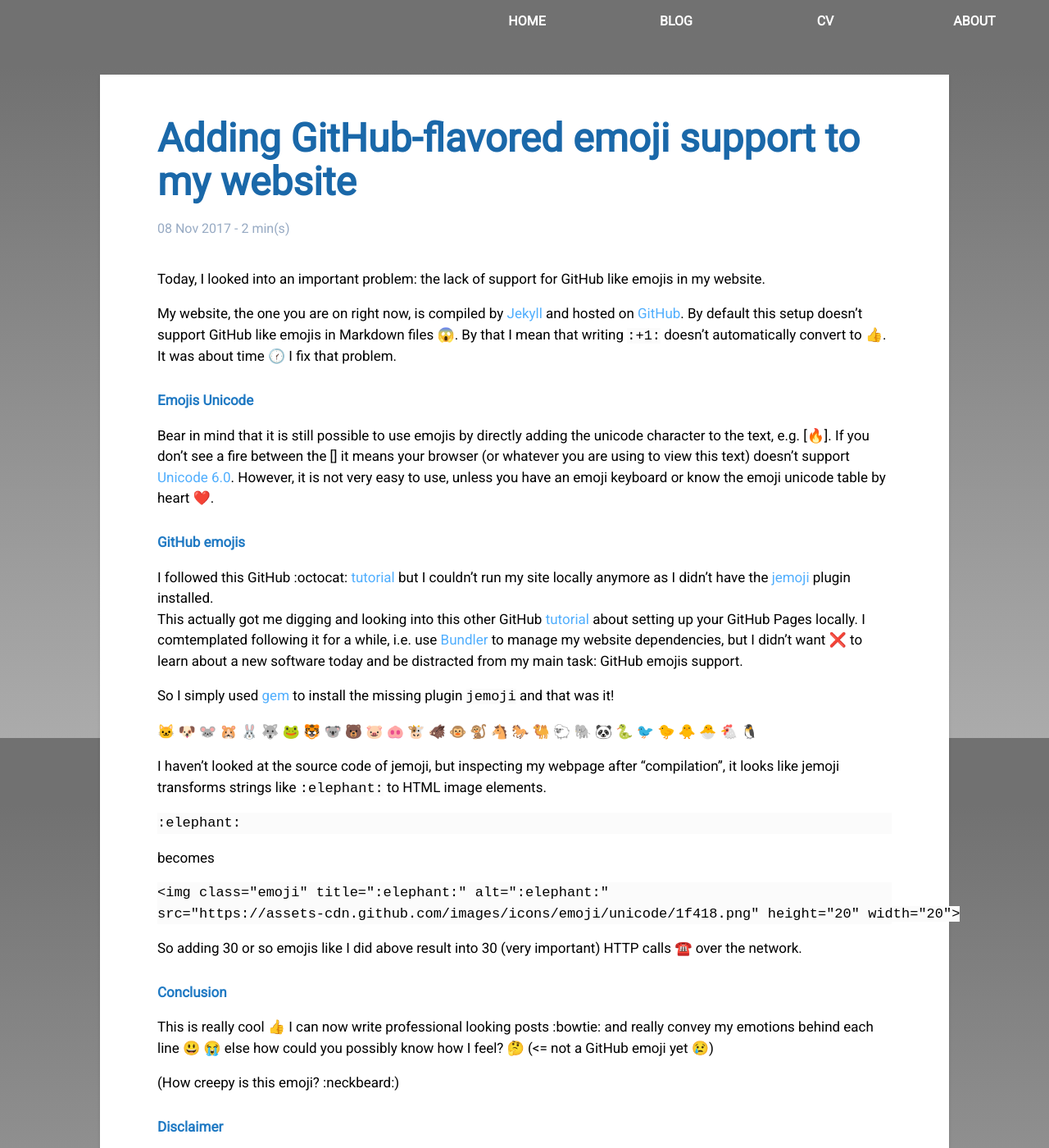
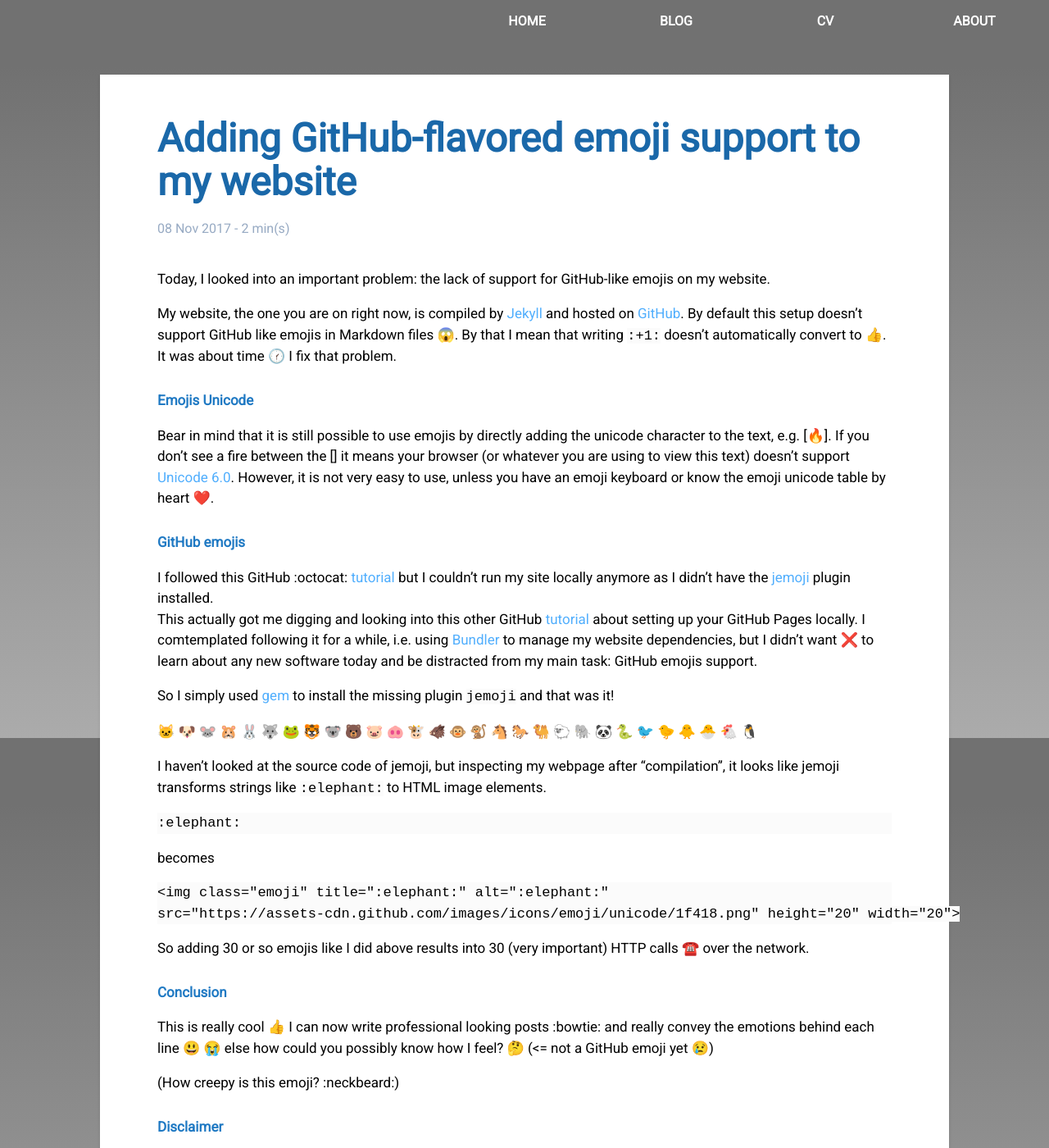
Before and after one commit to caroleolivier/caroleolivier.github.io, a Jekyll site: the page built from _posts/2017-11-08-adding-emoji-support.md, in a window 1280 px wide and 1400 px high. Shown: the whole window at 82% size. Built offline with Jekyll 4.4.1, drawn with Linux system fonts in a browser that asks for light colours; emoji names are drawn with the system emoji font.

Commit message:
address comments

````diff
--- a/_posts/2017-11-08-adding-emoji-support.md
+++ b/_posts/2017-11-08-adding-emoji-support.md
@@ -4,7 +4,7 @@ date: 2017-11-08
 title: Adding GitHub-flavored emoji support to my website
 ---
 
-Today, I looked into an important problem: the lack of support for GitHub like emojis in my website.
+Today, I looked into an important problem: the lack of support for GitHub-like emojis on my website.
 
 My website, the one you are on right now, is compiled by [Jekyll](https://jekyllrb.com/) and hosted on [GitHub](https://github.com/). By default this setup doesn't support GitHub like emojis in Markdown files :scream:. By that I mean that writing `:+1:` doesn't automatically convert to :+1:.
 <br/>It was about time :clock130: I fix that problem.
@@ -18,7 +18,7 @@ Bear in mind that it is still possible to use emojis by directly adding the unic
 
 I followed this GitHub :octocat: [tutorial](https://help.github.com/articles/emoji-on-github-pages/) but I couldn't run my site locally anymore as I didn't have the [jemoji](https://github.com/jekyll/jemoji) plugin installed.
 <br/>
-This actually got me digging and looking into this other GitHub [tutorial](https://help.github.com/articles/setting-up-your-github-pages-site-locally-with-jekyll/) about setting up your GitHub Pages locally. I comtemplated following it for a while, i.e. use [Bundler](http://bundler.io/) to manage my website dependencies, but I didn't want :x: to learn about a new software today and be distracted from my main task: GitHub emojis support.
+This actually got me digging and looking into this other GitHub [tutorial](https://help.github.com/articles/setting-up-your-github-pages-site-locally-with-jekyll/) about setting up your GitHub Pages locally. I comtemplated following it for a while, i.e. using [Bundler](http://bundler.io/) to manage my website dependencies, but I didn't want :x: to learn about any new software today and be distracted from my main task: GitHub emojis support.
 
 So I simply used [gem](https://rubygems.org/) to install the missing plugin `jemoji` and that was it!
 
@@ -61,12 +61,12 @@ becomes
 <img class="emoji" title=":elephant:" alt=":elephant:"
 src="https://assets-cdn.github.com/images/icons/emoji/unicode/1f418.png" height="20" width="20">
 ```
-So adding 30 or so emojis like I did above result into 30 (very important) HTTP calls :phone: over the network.
+So adding 30 or so emojis like I did above results into 30 (very important) HTTP calls :phone: over the network.
 
 
 ##### Conclusion
 
-This is really cool :+1: I can now write professional looking posts :bowtie: and really convey my emotions behind each line :smiley: :sob: else how could you possibly know how I feel? 🤔 (<= not a GitHub emoji yet :cry:)
+This is really cool :+1: I can now write professional looking posts :bowtie: and really convey the emotions behind each line :smiley: :sob: else how could you possibly know how I feel? 🤔 (<= not a GitHub emoji yet :cry:)
 
 (How creepy is this emoji? :neckbeard:)
 
````
